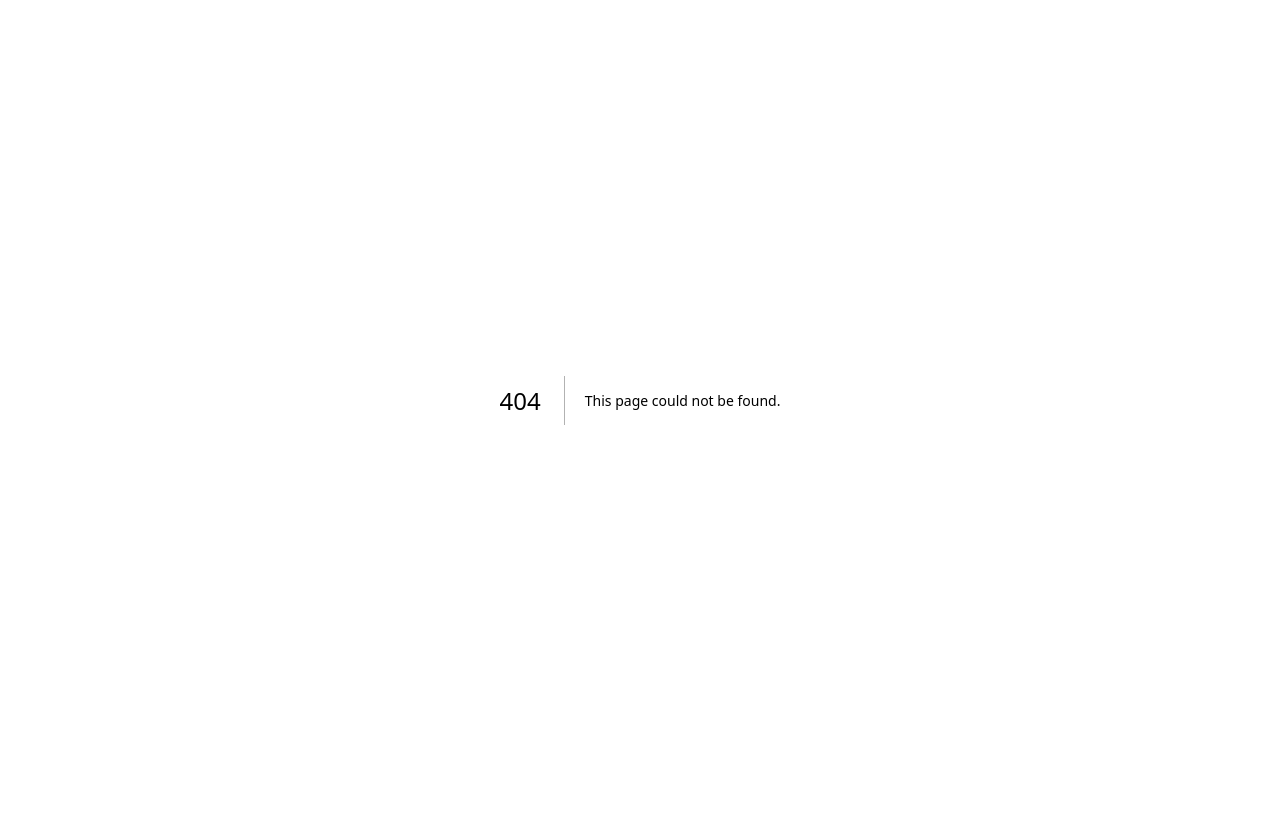
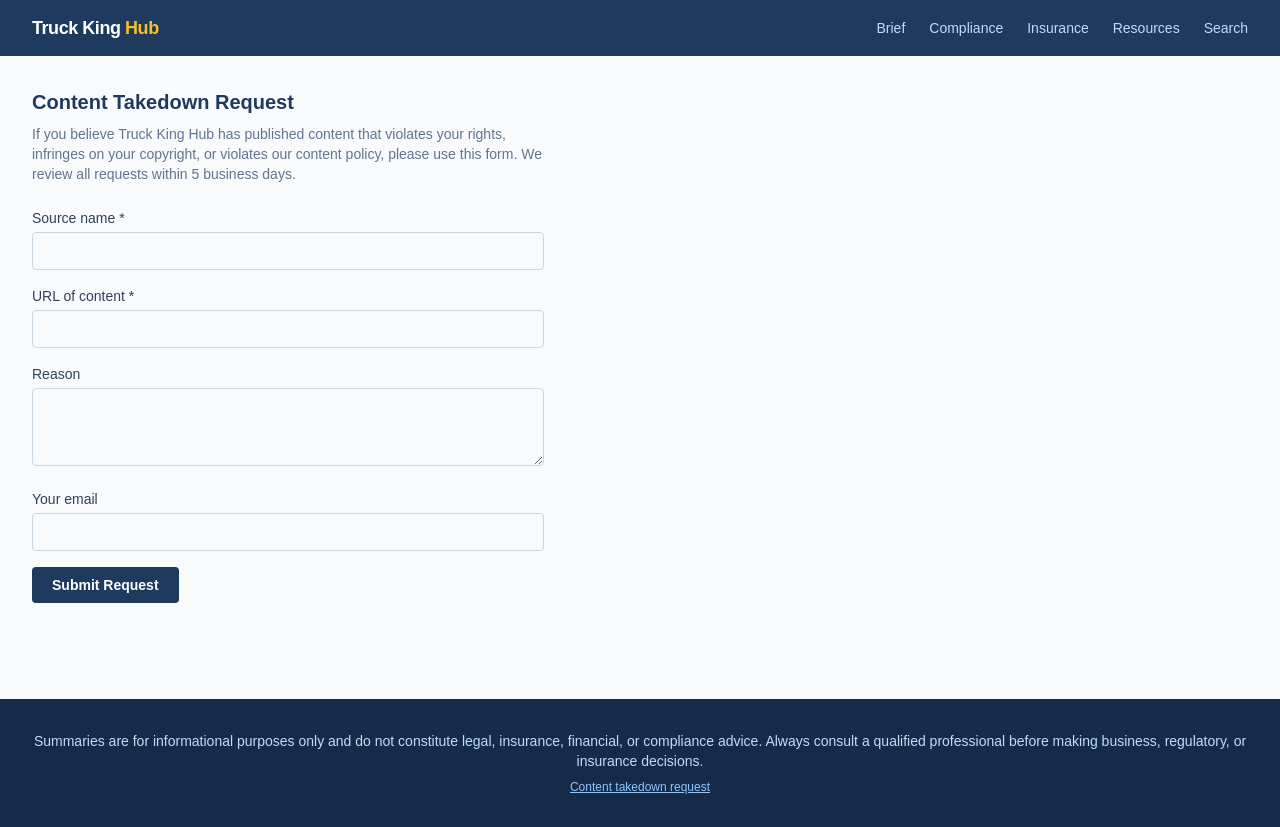
Before and after one commit to godwinbernard/truck-king-hub, a Next.js app: page /contact/takedown in a window 1280 px wide. Before the commit this address had no page. Before the commit the page ends 800 px from the top, so only its background shows below. Built offline with nearby package versions, Linux system fonts and the light colour scheme.

Commit message:
feat: add search, item detail, and takedown form pages

```diff
--- /dev/null
+++ b/src/app/(public)/contact/takedown/page.tsx
@@ -0,0 +1,57 @@
+'use client';
+import { useState } from 'react';
+
+export default function TakedownPage() {
+  const [submitted, setSubmitted] = useState(false);
+  const [error, setError] = useState('');
+
+  async function handleSubmit(e: React.FormEvent<HTMLFormElement>) {
+    e.preventDefault();
+    const form = new FormData(e.currentTarget);
+    const body = {
+      sourceName: form.get('sourceName'),
+      url: form.get('url'),
+      reason: form.get('reason'),
+      requesterEmail: form.get('requesterEmail'),
+    };
+    const res = await fetch('/api/takedown', { method: 'POST', headers: { 'Content-Type': 'application/json' }, body: JSON.stringify(body) });
+    if (res.ok) setSubmitted(true);
+    else setError('Something went wrong. Please try again.');
+  }
+
+  if (submitted) return (
+    <div className="max-w-lg">
+      <h1 className="text-xl font-bold text-navy mb-2">Request Submitted</h1>
+      <p className="text-slate-600 text-sm">Thank you. We will review your request and respond within 5 business days.</p>
+    </div>
+  );
+
+  return (
+    <div className="max-w-lg">
+      <h1 className="text-xl font-bold text-navy mb-2">Content Takedown Request</h1>
+      <p className="text-slate-500 text-sm mb-6">If you believe Truck King Hub has published content that violates your rights, infringes on your copyright, or violates our content policy, please use this form. We review all requests within 5 business days.</p>
+      {error && <p className="text-red-600 text-sm mb-4">{error}</p>}
+      <form onSubmit={handleSubmit} className="space-y-4">
+        <div>
+          <label className="text-sm font-medium text-slate-700 block mb-1">Source name *</label>
+          <input name="sourceName" required className="w-full border border-slate-300 rounded px-3 py-2 text-sm focus:outline-none focus:ring-2 focus:ring-navy" />
+        </div>
+        <div>
+          <label className="text-sm font-medium text-slate-700 block mb-1">URL of content *</label>
+          <input name="url" type="url" required className="w-full border border-slate-300 rounded px-3 py-2 text-sm focus:outline-none focus:ring-2 focus:ring-navy" />
+        </div>
+        <div>
+          <label className="text-sm font-medium text-slate-700 block mb-1">Reason</label>
+          <textarea name="reason" rows={3} className="w-full border border-slate-300 rounded px-3 py-2 text-sm focus:outline-none focus:ring-2 focus:ring-navy" />
+        </div>
+        <div>
+          <label className="text-sm font-medium text-slate-700 block mb-1">Your email</label>
+          <input name="requesterEmail" type="email" className="w-full border border-slate-300 rounded px-3 py-2 text-sm focus:outline-none focus:ring-2 focus:ring-navy" />
+        </div>
+        <button type="submit" className="bg-navy text-white px-5 py-2 rounded text-sm font-semibold hover:bg-navy-light transition-colors">
+          Submit Request
+        </button>
+      </form>
+    </div>
+  );
+}
--- /dev/null
+++ b/src/app/(public)/item/[slug]/page.tsx
@@ -0,0 +1,60 @@
+import { db } from '@/lib/db/client';
+import { contentItems, sources } from '@/lib/db/schema';
+import { eq } from 'drizzle-orm';
+import { notFound } from 'next/navigation';
+import { CategoryBadge } from '@/components/content/CategoryBadge';
+import { RiskBadge } from '@/components/content/RiskBadge';
+
+export default async function ItemPage({ params }: { params: Promise<{ slug: string }> }) {
+  const { slug } = await params;
+  const rows = await db
+    .select({
+      id: contentItems.id, title: contentItems.title,
+      category: contentItems.category, riskLevel: contentItems.riskLevel,
+      publishedAt: contentItems.publishedAt, aiSummary: contentItems.aiSummary,
+      whyItMatters: contentItems.whyItMatters, originalUrl: contentItems.originalUrl,
+      sourceName: sources.name, sourceUrl: sources.websiteUrl,
+    })
+    .from(contentItems)
+    .innerJoin(sources, eq(contentItems.sourceId, sources.id))
+    .where(eq(contentItems.slug, slug))
+    .limit(1);
+
+  if (!rows.length) notFound();
+  const item = rows[0];
+  const date = item.publishedAt ? new Date(item.publishedAt).toLocaleDateString('en-US', { month: 'long', day: 'numeric', year: 'numeric' }) : '';
+
+  return (
+    <div className="max-w-2xl">
+      <a href="/brief" className="text-xs text-slate-400 hover:text-navy mb-4 inline-block">← Back to Brief</a>
+      <div className="flex items-center gap-2 mb-3 flex-wrap">
+        <CategoryBadge category={item.category} />
+        <RiskBadge level={item.riskLevel} />
+      </div>
+      <h1 className="text-2xl font-extrabold text-navy leading-snug mb-2">{item.title}</h1>
+      <p className="text-sm text-slate-400 mb-6">
+        <a href={item.sourceUrl} target="_blank" rel="noopener noreferrer" className="underline hover:text-slate-600">{item.sourceName}</a>
+        {date ? ` · ${date}` : ''}
+      </p>
+      {item.aiSummary && (
+        <div className="bg-slate-50 border border-slate-200 rounded-lg p-4 mb-4">
+          <p className="text-xs font-semibold uppercase tracking-wide text-slate-400 mb-1">Summary</p>
+          <p className="text-sm text-slate-700 leading-relaxed">{item.aiSummary}</p>
+        </div>
+      )}
+      {item.whyItMatters && (
+        <div className="bg-gold/10 border-l-4 border-gold px-4 py-3 rounded mb-6">
+          <p className="text-xs font-semibold text-gold-dark mb-0.5 uppercase tracking-wide">Why It Matters</p>
+          <p className="text-sm text-slate-700">{item.whyItMatters}</p>
+        </div>
+      )}
+      <a href={item.originalUrl} target="_blank" rel="noopener noreferrer"
+        className="inline-block bg-navy text-white px-5 py-2 rounded text-sm font-semibold hover:bg-navy-light transition-colors">
+        Read original source →
+      </a>
+      <p className="text-xs text-slate-400 mt-8 border-t border-slate-100 pt-4">
+        This summary is for informational purposes only and does not constitute legal, insurance, financial, or compliance advice. Always review the original source and consult qualified professionals before making decisions.
+      </p>
+    </div>
+  );
+}
--- /dev/null
+++ b/src/app/(public)/search/page.tsx
@@ -0,0 +1,42 @@
+import { searchContent } from '@/lib/search/index';
+import Link from 'next/link';
+import { CategoryBadge } from '@/components/content/CategoryBadge';
+
+export default async function SearchPage({ searchParams }: { searchParams: Promise<{ q?: string }> }) {
+  const params = await searchParams;
+  const query = params.q ?? '';
+  const results = query ? await searchContent(query) : [];
+
+  return (
+    <div>
+      <h1 className="text-2xl font-extrabold text-navy mb-4">Search Truck King Hub</h1>
+      <form method="GET" action="/search" className="mb-6">
+        <div className="flex gap-2">
+          <input name="q" defaultValue={query} placeholder="Search compliance updates, insurance news, freight market, resources..."
+            className="flex-1 border border-slate-300 rounded px-4 py-2 text-sm focus:outline-none focus:ring-2 focus:ring-navy" />
+          <button type="submit" className="bg-navy text-white px-5 py-2 rounded text-sm font-semibold hover:bg-navy-light transition-colors">
+            Search
+          </button>
+        </div>
+      </form>
+      {query && <p className="text-sm text-slate-500 mb-4">{results.length} result{results.length !== 1 ? 's' : ''} for &ldquo;{query}&rdquo;</p>}
+      <div className="space-y-5">
+        {results.map((item) => {
+          const date = item.publishedAt ? new Date(item.publishedAt).toLocaleDateString('en-US', { month: 'short', day: 'numeric', year: 'numeric' }) : '';
+          return (
+            <div key={item.id} className="border-b border-slate-100 pb-5">
+              <div className="flex items-center gap-2 mb-1">
+                <CategoryBadge category={item.category} />
+                <span className="text-xs text-slate-400">{item.sourceName}{date ? ` · ${date}` : ''}</span>
+              </div>
+              <Link href={`/item/${item.slug}`} className="font-semibold text-navy hover:text-navy-light text-sm">{item.title}</Link>
+              {item.aiSummary && <p className="text-sm text-slate-600 mt-1">{item.aiSummary}</p>}
+            </div>
+          );
+        })}
+        {!query && <p className="text-slate-400 text-sm">Enter a keyword above to search all trucking news, compliance updates, and resources.</p>}
+        {query && results.length === 0 && <p className="text-slate-400 text-sm">No results found for &ldquo;{query}&rdquo;. Try a different keyword — for example: &ldquo;ELD&rdquo;, &ldquo;CSA score&rdquo;, &ldquo;spot rates&rdquo;, or &ldquo;FMCSA&rdquo;.</p>}
+      </div>
+    </div>
+  );
+}
--- /dev/null
+++ b/src/app/api/takedown/route.ts
@@ -0,0 +1,15 @@
+import { db } from '@/lib/db/client';
+import { takedownRequests } from '@/lib/db/schema';
+import { NextRequest } from 'next/server';
+
+export async function POST(req: NextRequest) {
+  const body = await req.json();
+  const { sourceName, url, reason, requesterEmail } = body;
+
+  if (!sourceName || !url) {
+    return new Response(JSON.stringify({ error: 'sourceName and url are required' }), { status: 400 });
+  }
+
+  await db.insert(takedownRequests).values({ sourceName, url, reason, requesterEmail });
+  return new Response(JSON.stringify({ ok: true }), { status: 201 });
+}
```
